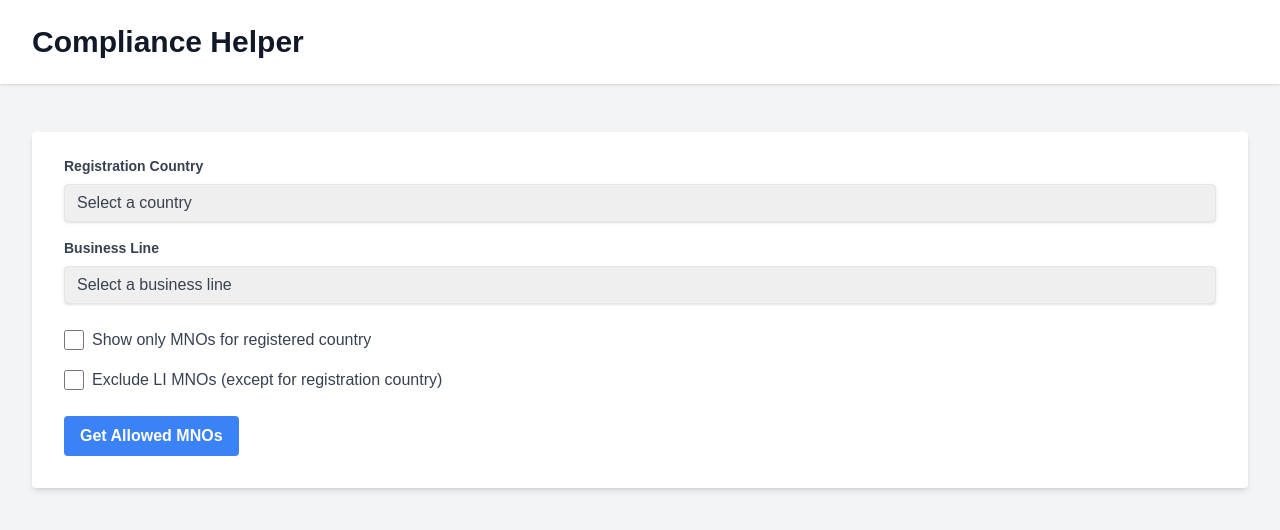
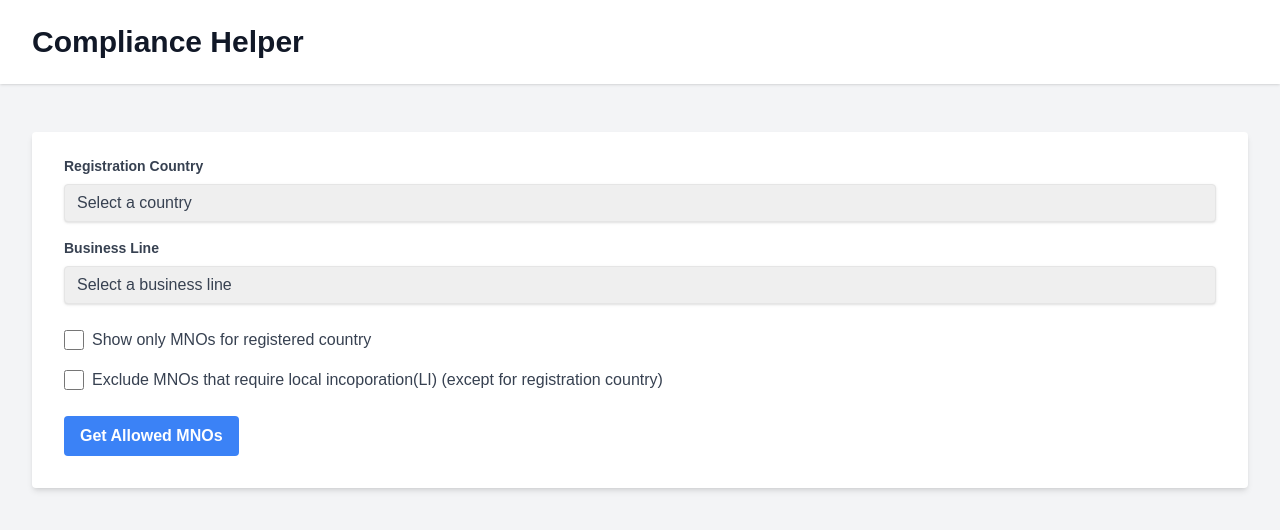
Before and after one commit to xceejay/compliance-helper, a Next.js app: page / in a window 1280 px wide. Shown: the top 530 px of the page. Built offline with nearby package versions, Linux system fonts and the light colour scheme.

Commit message:
Quick Auto Commit

```diff
--- a/app/components/InputForm.tsx
+++ b/app/components/InputForm.tsx
@@ -80,7 +80,7 @@ export default function InputForm({ onSubmit, countries, businessLines }: InputF
             onChange={(e) => setExcludeLI(e.target.checked)}
             className="form-checkbox h-5 w-5 text-blue-600"
           />
-          <span className="ml-2 text-gray-700">Exclude LI MNOs (except for registration country)</span>
+          <span className="ml-2 text-gray-700">Exclude MNOs that require local incoporation(LI) (except for registration country)</span>
         </label>
       </div>
       <div className="flex items-center justify-between">
```
